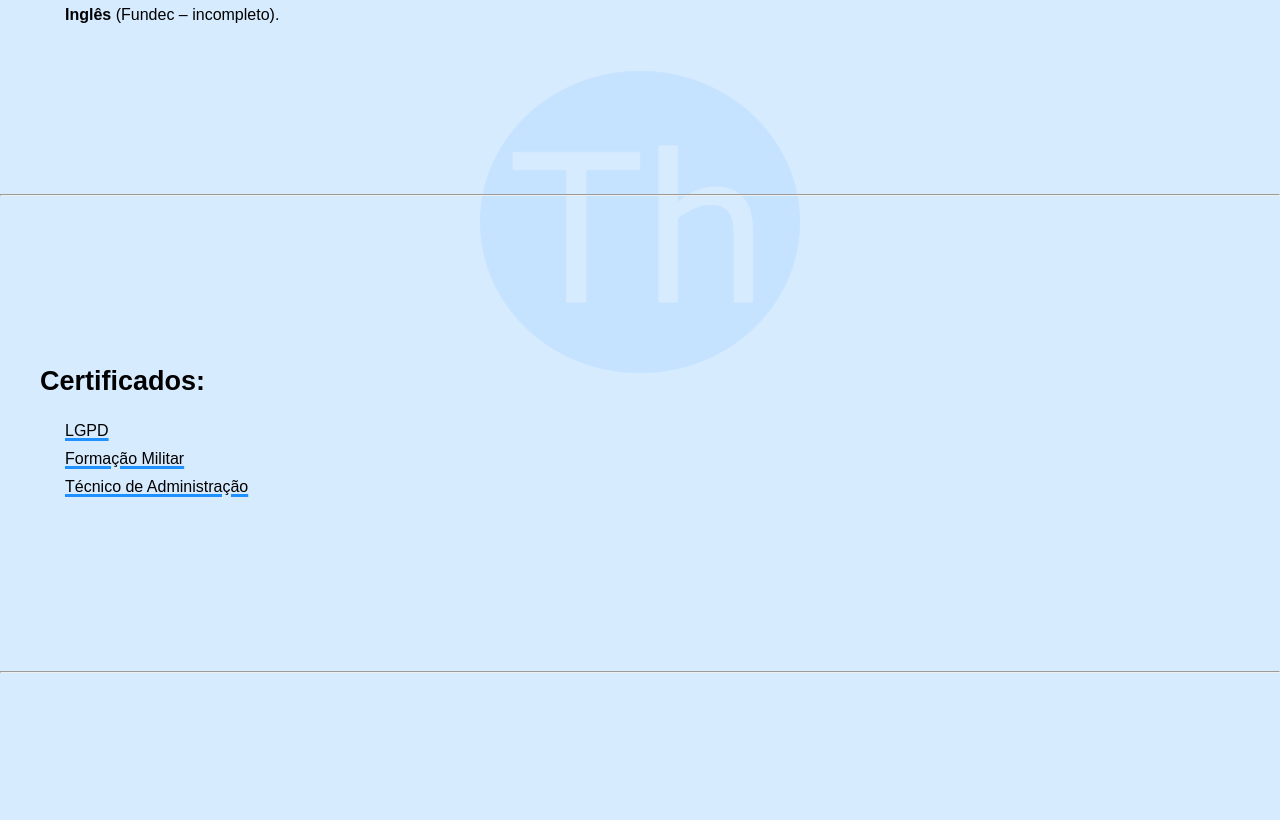
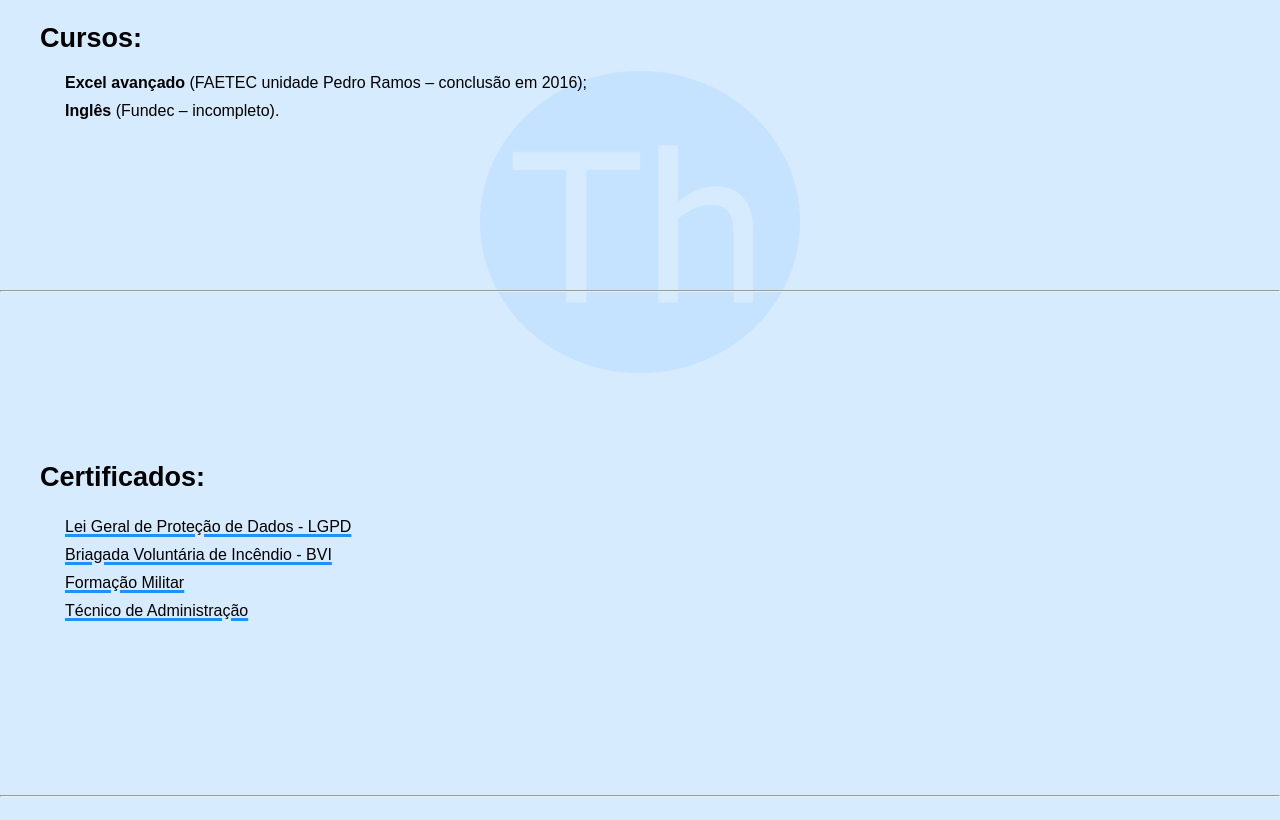
Before and after one commit to ThMoraes/Curriculo, a plain HTML site: page curriculo4/index.html in a window 1280 px wide. Shown: the part 2578-3398 px from the top of the page. Drawn offline with nearby package versions, Linux system fonts and the light colour scheme.

Commit message:
Add files via upload

```diff
--- a/curriculo4/index.html
+++ b/curriculo4/index.html
@@ -72,8 +72,8 @@
                     <h2 class="nomeInformacao" id="perfilRedes">Redes Sociais:</h2>
                 </div>
                 <ul  class="conteudoTopico" id="topicoRedes">
-                    <li class="rede" id="rede1"><a href="https://www.linkedin.com/in/thiago-de-lima-souza-moraes-a7093b1ba/" target="_blank" class="link"><img src="img/qr-linkedin.png" alt="Código QR Linkdin" title="Código QR Linkdin" height="110px" class="imgRede"><br><span class="nomeLink">Linkedin</span></a></li>
-                    <li class="rede" id="rede2"><a href="https://github.com/TMoraes2021" target="_blank" class="link"><img src="img/qr-linkedin.png" alt="Código QR Github" title="Código QR Github" height="110px" class="imgRede"><br><span class="nomeLink">Github</span></a></li>
+                    <li class="rede" id="rede1"><a href="https://www.linkedin.com/in/thiago-de-lima-souza-moraes-a7093b1ba/" target="_blank" class="link"><img src="img/Qr/qr-linkedin.png" alt="Código QR Linkdin" title="Código QR Linkdin" height="110px" class="imgRede"><br><span class="nomeLink">Linkedin</span></a></li>
+                    <li class="rede" id="rede2"><a href="https://github.com/TMoraes2021" target="_blank" class="link"><img src="img/Qr/qr-linkedin.png" alt="Código QR Github" title="Código QR Github" height="110px" class="imgRede"><br><span class="nomeLink">Github</span></a></li>
                 </div>
             </section>
 
@@ -123,9 +123,10 @@
             <section class="conteudo" id="conteudoCertificados">
                 <h2 class="nomeInformacao" id="informacoes4">Certificados:</h2>
                 <ul  class="conteudoTopico" id="topicoCertificados">
-                    <li class="conteudoNomeCertificados"><a class="nomeCertificado" href="img/certificados/LGPD.pdf" target="blank">LGPD</a></li>
-                    <li class="conteudoNomeCertificados"><a class="nomeCertificado" href="img/certificados/LGPD.pdf" target="blank">Formação Militar</a></li>
-                    <li class="conteudoNomeCertificados"><a class="nomeCertificado" href="img/certificados/LGPD.pdf" target="blank">Técnico de Administração</a></li>
+                    <li class="conteudoNomeCertificados"><a class="nomeCertificado" href="img/certificados/LGPD.pdf" target="blank">Lei Geral de Proteção de Dados - LGPD</a></li>
+                    <li class="conteudoNomeCertificados"><a class="nomeCertificado" href="img/certificados/BVI_Frente.jpg" target="blank">Briagada Voluntária de Incêndio - BVI</a></li>
+                    <li class="conteudoNomeCertificados"><a class="nomeCertificado" href="img/certificados/Exercito.jpg" target="blank">Formação Militar</a></li>
+                    <li class="conteudoNomeCertificados"><a class="nomeCertificado" href="img/certificados/Administracao_Frente.jpeg" target="blank">Técnico de Administração</a></li>
                 </ul>
                 </div>
             </section>
```
Also changed, not shown: curriculo4/img/Qr/qr-code.png (added), curriculo4/img/Qr/qr-linkedin.png (added), curriculo4/img/certificados/Administracao_Frente.jpeg (added), curriculo4/img/certificados/Administracao_Verso.jpg (added), curriculo4/img/certificados/BVI_Frente.jpg (added), curriculo4/img/certificados/BVI_Verso.jpg (added), curriculo4/img/certificados/Excel_Avançado.jpg (added), curriculo4/img/certificados/Exercito.jpg (added), curriculo4/img/certificados/NEAD.jpeg (added).
